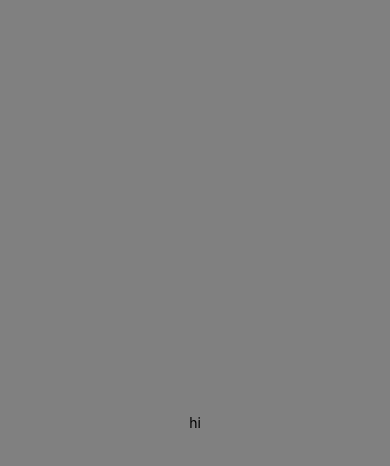
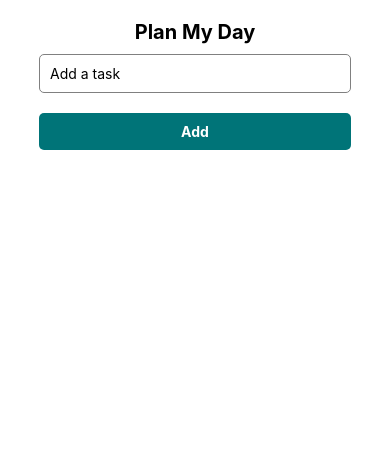
Before and after one commit to parvezaman/native-toolkit-todo, a React Native app: screen / in a window 390 px wide. Shown: the top 466 px of the page. Built offline with nearby package versions, Linux system fonts and the light colour scheme.

Commit message:
header added

```diff
--- a/App.js
+++ b/App.js
@@ -1,22 +1,19 @@
-import { StatusBar } from 'expo-status-bar';
-import { StyleSheet, Text, View } from 'react-native';
+import { SafeAreaView, View } from 'react-native';
+import Header from './src/components/Common/Header';
 
 export default function App() {
+
+  const RootApp = () => {
+    return (
+      <SafeAreaView>
+        <Header />
+      </SafeAreaView>
+    )
+  };
+
   return (
-    <View style={styles.container}>
-      <Text>hi</Text>
-      <StatusBar style="auto" />
+    <View >
+      <RootApp />
     </View>
   );
 }
-
-const styles = StyleSheet.create({
-  container: {
-    flex: 1,
-    backgroundColor: '#fff',
-    alignItems: 'center',
-    justifyContent: 'center',
-    color: 'red',
-    backgroundColor: "grey"
-  },
-});
--- /dev/null
+++ b/src/components/Common/Header.js
@@ -0,0 +1,66 @@
+import React, { useState } from 'react'
+import { StyleSheet, Text, TextInput, TouchableOpacity, View } from 'react-native'
+
+const Header = () => {
+    const [myTask, setMyTask] = useState()
+    return (
+        <View >
+            <Text style={styles.headerText}>
+                Plan My Day
+            </Text>
+
+            <View
+                style={styles.textBoxContainer}
+            >
+                <TextInput
+                    style={styles.inputBox}
+                    placeholder="Add a task"
+                    onChangeText={setMyTask}
+                    value={myTask}
+                />
+
+                <TouchableOpacity
+                    style={styles.touchableStyle}
+                    onPress={() => { }}
+                >
+                    <Text style={styles.touchableTextStyle}>Add</Text>
+                </TouchableOpacity>
+            </View>
+        </View>
+    )
+}
+
+export default Header
+
+const styles = StyleSheet.create({
+    headerText: {
+        fontSize: 20,
+        fontWeight: "bold",
+        textAlign: "center",
+        marginTop: 20
+    },
+    inputBox: {
+        borderColor: "grey",
+        borderWidth: 1,
+        padding: 10,
+        margin: 10,
+        width: '80%',
+        borderRadius: 5
+    },
+    textBoxContainer: {
+        justifyContent: "center",
+        alignItems: "center"
+    },
+    touchableStyle: {
+        backgroundColor: "#007478",
+        padding: 10,
+        margin: 10,
+        width: "80%",
+        borderRadius: 5,
+        alignItems: "center"
+    },
+    touchableTextStyle: {
+        color: 'white',
+        fontWeight: "bold"
+    }
+})
```
